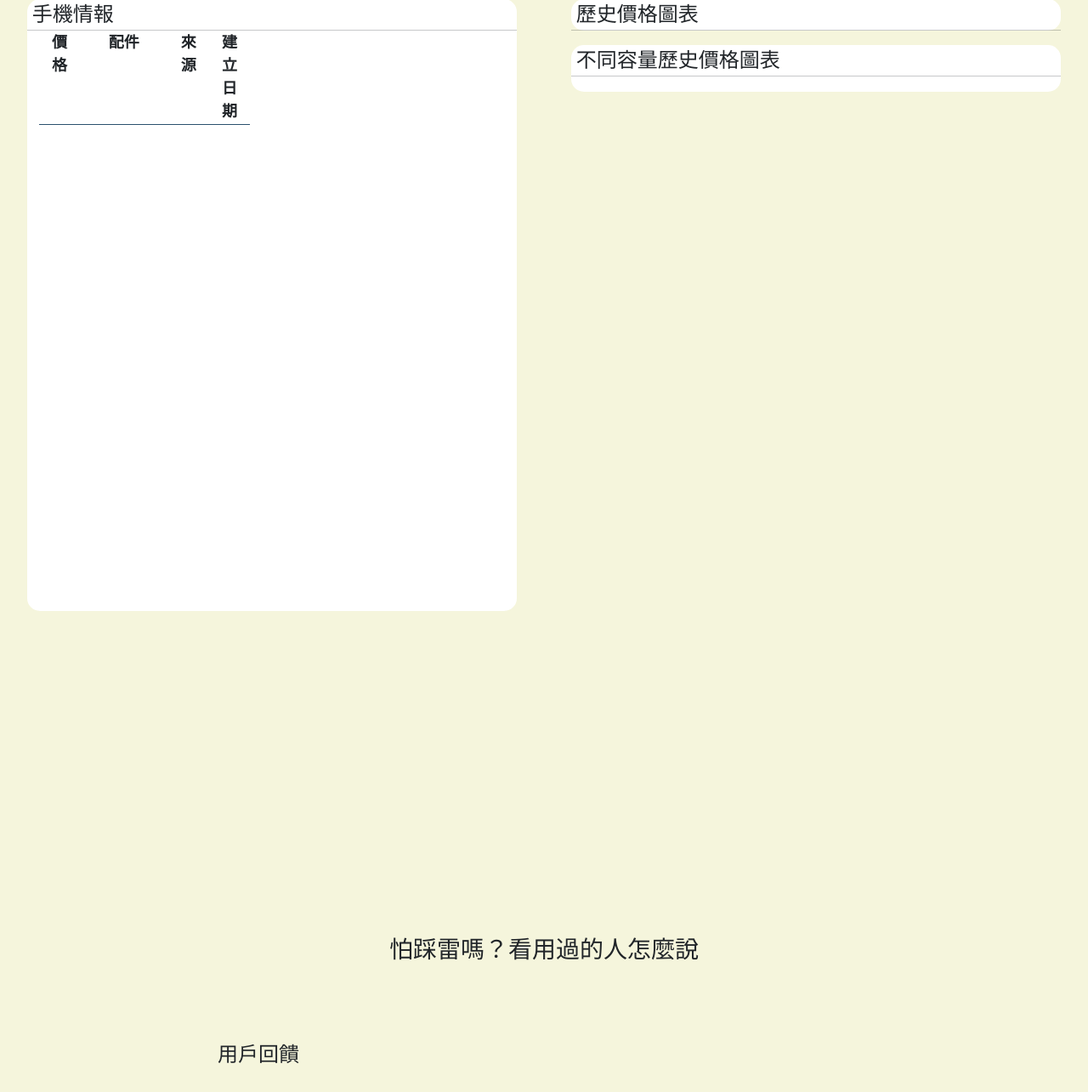
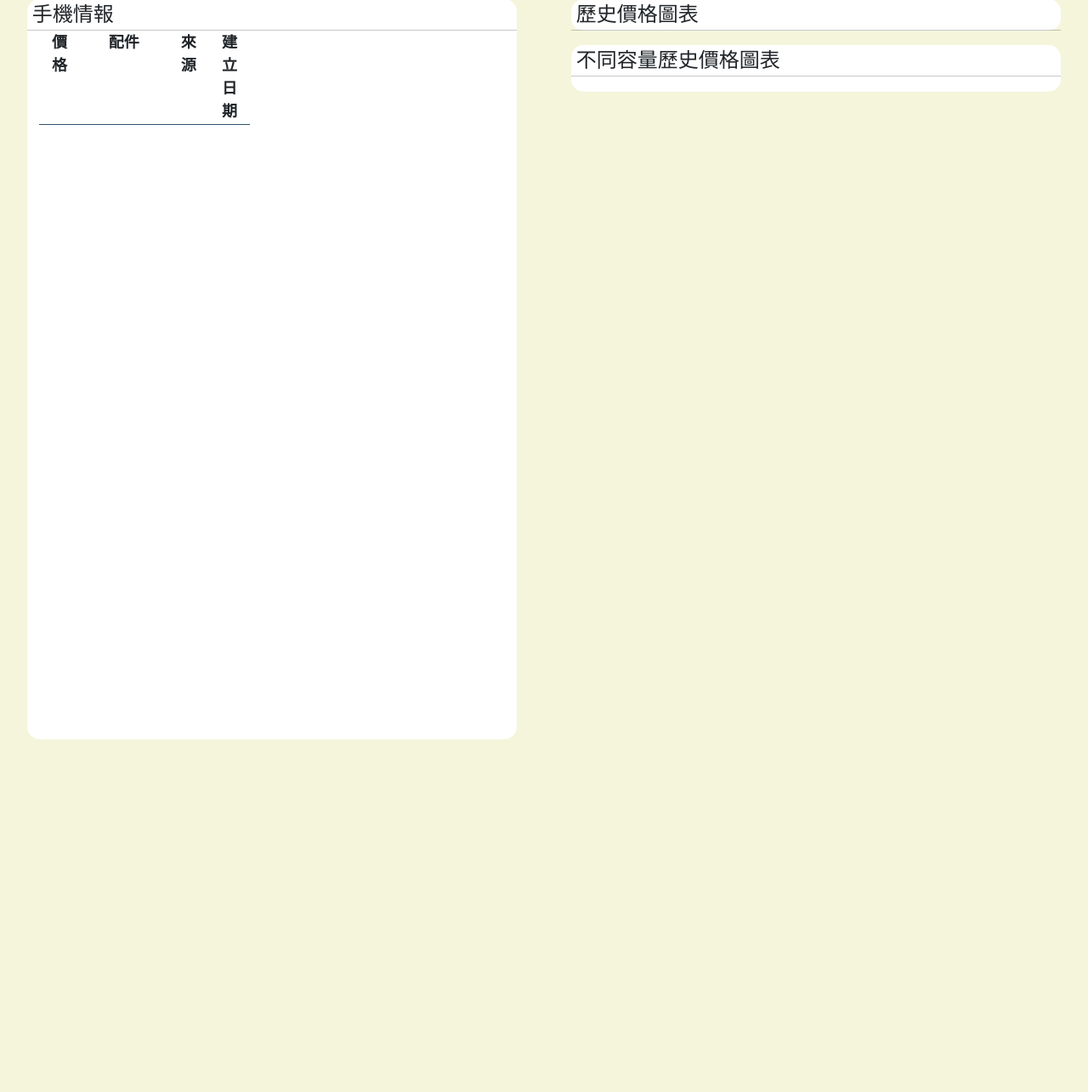
Before and after one commit to addie-tyc/Salephones, a Django app: page /detail/1/1 in a window 1280 px wide. Shown: the part 302-1587 px from the top of the page at 85% size. After the commit the page ends 1172 px from the top, so only its background shows below. Run offline with Django 3.2, Linux system fonts and the light colour scheme; data that the repository does not hold is empty; parts of the project's set-up code (start-up, migrations or seed data) failed here and were passed over; some libraries are stand-ins or nearby versions.

Commit message:
Modified detail page layout

```diff
--- a/smartphone_site/smartphone_app/views.py
+++ b/smartphone_site/smartphone_app/views.py
@@ -274,7 +274,9 @@ class PttTableView(GenericAPIView):
 
         # phone_table
         fetch = (self.get_queryset()
-        .filter(title=title, storage=storage, sold=0, price__gt=1000)
+        .filter(title=title, storage=storage, sold=0, price__gt=1000, price__lt=99999)
+        .exclude(storage__isnull=True)
+        .exclude(price__isnull=True)
         .order_by('-created_at'))
 
         serializer = self.serializer_class(fetch, many=True)
@@ -303,7 +305,7 @@ class PttPriceGraphView(GenericAPIView):
                   min_price=Min('price'),
                   max_price=Max('price'),
                   id=Max('id', output_field=IntegerField()))
-        .filter(title=title, storage=storage, price__gt=1000)
+        .filter(title=title, storage=storage, price__gt=1000, price__lt=99999)
         .exclude(storage__isnull=True)
         .exclude(price__isnull=True)
         .order_by('date'))
@@ -314,7 +316,7 @@ class PttPriceGraphView(GenericAPIView):
         fetch = (self.get_queryset()
         .annotate(date=Cast('created_at', output_field=DateField()),
                   avg_price_30=Round(Avg('price', output_field=FloatField()), 0))
-        .filter(title=title, storage=storage, price__gt=1000, date__gt=datetime.now().date()-timedelta(days=30))
+        .filter(title=title, storage=storage, price__gt=1000, date__gt=datetime.now().date()-timedelta(days=30), price__lt=99999)
         .exclude(storage__isnull=True)
         .exclude(price__isnull=True))
 
@@ -357,7 +359,7 @@ class PttStorageGraphView(GenericAPIView):
                   min_price=Min('price'),
                   max_price=Max('price'),
                   id=Max('id', output_field=IntegerField()))
-        .filter(title=title, price__gt=1000)
+        .filter(title=title, price__gt=1000, price__lt=99999)
         .exclude(storage__isnull=True)
         .exclude(price__isnull=True)
         .order_by('storage', 'date'))
@@ -435,31 +437,34 @@ class CommentsView(GenericAPIView):
         title = request.GET.get('title')
         db_coll = db["sentiment"]
         fetch = [sample for sample in db_coll.find({ "title" : title })]
-        doc_score = [ d["doc"]["score"] for d in fetch ]
-        doc_mag = [ d["doc"]["magnitude"] for d in fetch ]
-        doc = {"score": round(sum(doc_score)/len(doc_score), 2), "magnitude": round(sum(doc_mag)/len(doc_mag), 2)}
-        sentences = []
-        for d in fetch:
-            sentences.extend(d["sentences"])
+        if len(fetch) > 0:
+            doc_score = [ d["doc"]["score"] for d in fetch ]
+            doc_mag = [ d["doc"]["magnitude"] for d in fetch ]
+            doc = {"score": round(sum(doc_score)/len(doc_score), 2), "magnitude": round(sum(doc_mag)/len(doc_mag), 2)}
+            sentences = []
+            for d in fetch:
+                sentences.extend(d["sentences"])
 
-        for d in sentences:
-            temp = []
-            if "<" in d["content"]:
-                lst = d["content"].split("<")
-                for i in lst:
-                    if ">" not in i:
-                        temp.append(i)
-                d["content"] = "，".join(temp)
+            for d in sentences:
+                temp = []
+                if "<" in d["content"]:
+                    lst = d["content"].split("<")
+                    for i in lst:
+                        if ">" not in i:
+                            temp.append(i)
+                    d["content"] = "，".join(temp)
 
 
-        sentences = sorted([ (d["content"], d["score"], d["magnitude"]) for d in sentences
-                              if abs(d["score"]) >= 0.5 and abs(d["magnitude"]) >= 0.5 and len(d["content"]) > 5 ],
-                    key=lambda x: x[1], reverse=True)
-        goods = [i[0] for i in sentences if i[1] > 0]
-        bads = [i[0] for i in sentences if i[1] < 0]
-        arc_title = [ d["arc_title"] for d in fetch ]
-        link = [ "https://www.ptt.cc/"+d["link"] for d in fetch ]
-        data = {"doc":doc, "goods": goods, "bads": bads, "arc_title": arc_title, "link": link}
+            sentences = sorted([ (d["content"], d["score"], d["magnitude"]) for d in sentences
+                                if abs(d["score"]) >= 0.5 and abs(d["magnitude"]) >= 0.5 and len(d["content"]) > 5 ],
+                        key=lambda x: x[1], reverse=True)
+            goods = [i[0] for i in sentences if i[1] > 0]
+            bads = [i[0] for i in sentences if i[1] < 0]
+            arc_title = [ d["arc_title"] for d in fetch ]
+            link = [ "https://www.ptt.cc/"+d["link"] for d in fetch ]
+            data = {"doc":doc, "goods": goods, "bads": bads, "arc_title": arc_title, "link": link}
+        else:
+            data = {}
 
         return JsonResponse(data, json_dumps_params={'ensure_ascii':False})
 
--- a/smartphone_site/static/css/detail.css
+++ b/smartphone_site/static/css/detail.css
@@ -130,11 +130,15 @@ h4 {
   margin-right: 2.5%;
 }
 
-#phone-table {
+tbody {
   width: 100%;
   overflow: scroll;
-  /* aspect-ratio: 9 / 8; */
-  height: calc(45vw * 1.185);
+  height: calc(45vw * 1.21);
+  display: block;
+}
+
+tr {
+display: table;
 }
 
 thead {
@@ -166,7 +170,6 @@ tbody tr {
 
 .graphs {
   width: 45%;
-  aspect-ratio: 9 / 16;
   margin-left: 2.5%;
   margin-right: 2.5%;
 }
--- a/smartphone_site/static/js/detail.js
+++ b/smartphone_site/static/js/detail.js
@@ -162,7 +162,11 @@ function add_storage_link(data) {
 
 function render_comments(data) {
     let commDiv = document.querySelector('#comments-div')
+    let commWord = document.querySelector('#comments-word')
     let keys = Object.keys(data)
+    if (keys.length > 0) {
+        commWord.innerHTML = `<h3 class="">怕踩雷嗎？看用過的人怎麼說</h3>`
+        commDiv.innerHTML = `<h4>用戶回饋</h4>`
         if (data["doc"]["score"] >= 0) {
             var col = 'rgb(200,100,150)'
         } else {
@@ -216,6 +220,7 @@ function render_comments(data) {
                 }
                 newDiv.appendChild(newUl)
                 commDiv.appendChild(newDiv)
+            }
         }
     }
 }
--- a/smartphone_site/templates/detail.html
+++ b/smartphone_site/templates/detail.html
@@ -78,11 +78,11 @@
             </div>
 
         </div>
-        <div class="word d-flex flex-column justify-content-center align-items-center clear-float">
-            <h3 class="">怕踩雷嗎？看用過的人怎麼說</h3>
+        <div id="comments-word" class="word d-flex flex-column justify-content-center align-items-center clear-float">
+            <!-- <h3 class="">怕踩雷嗎？看用過的人怎麼說</h3> -->
         </div>
         <div id=comments-div class="clear-float">
-            <h4>用戶回饋</h4>
+            <!-- <h4>用戶回饋</h4> -->
             <div id=comments-graph class="clear-float text-center board">
             </div>
         </div>
```
Lines whose indentation alone changed are shown as unchanged.
